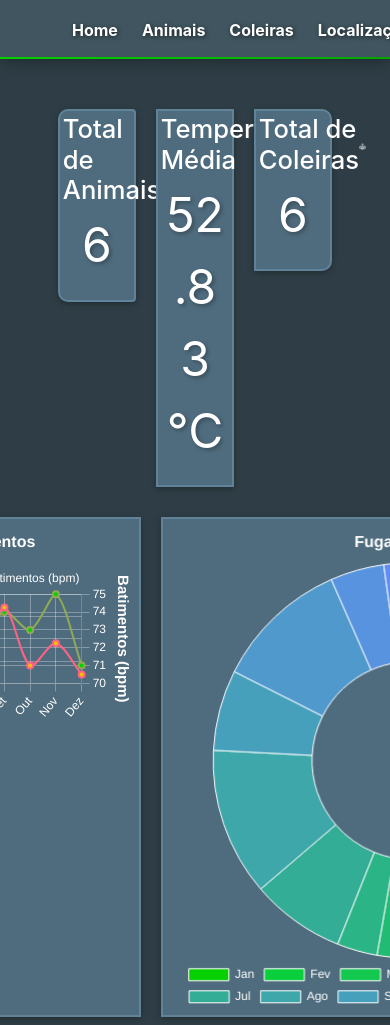
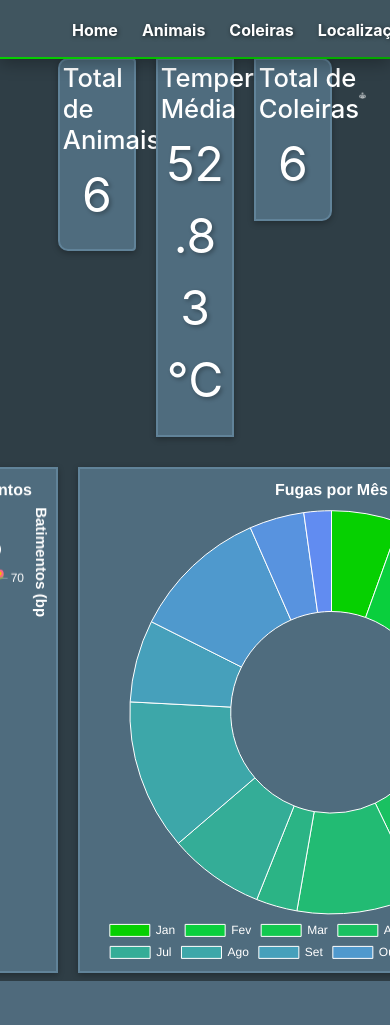
Before and after one commit to bubatag/crud-express, a Node server app: page /index in a window 390 px wide; the page is wider, and only the part inside the window is pictured. After the commit the page ends 981 px from the top of that part, so only its background shows below. Run offline with Node 20, Linux system fonts and the light colour scheme; data comes from the database, SQL or seed files in the repository; some libraries are stand-ins or nearby versions.

Commit message:
Ajustes na responsividade da Dashboard

```diff
--- a/public/css/charts.css
+++ b/public/css/charts.css
@@ -184,7 +184,7 @@
   display: flex;
   gap: 20px;
   justify-content: center;
-  width: 100%;
+  width: 70%;
   margin-top: 10px;
 }
 
@@ -194,6 +194,7 @@
   height: 500px;
   box-shadow: 0 2px 6px rgba(0, 0, 0, 0.3);
   border: solid 2px #618399;
+  height: 60vh;
 }
 
 .left-graph {
@@ -201,6 +202,7 @@
   border-top-left-radius: 10px;
   border-bottom-left-radius: 10px;
   padding: 1%;
+
 }
 
 .right-graph {
@@ -210,4 +212,5 @@
   display: flex;
   justify-content: center;
   padding: 1%;
+
 }
--- a/public/css/style.css
+++ b/public/css/style.css
@@ -6,7 +6,7 @@ html, body {
 
 
 body {
-  padding-top: 12vh; /* igual à altura da navbar */
+  padding-top: 6vh; /* igual à altura da navbar */
 }
 
 
--- a/views/index.ejs
+++ b/views/index.ejs
@@ -39,7 +39,7 @@
   <!-- Gráficos -->
   <div class="middle-section">
     <div class="left-graph">
-      <canvas id="multiAxisChart" width="400"></canvas>
+      <canvas id="multiAxisChart" width="150%" height="90%"></canvas>
 
       <script>
         const ctxLine = document.getElementById('multiAxisChart').getContext('2d');
@@ -145,7 +145,7 @@
       </script>
     </div>
     <div class="right-graph">
-      <canvas id="fugasChart" width="400" height="400"></canvas>
+      <canvas id="fugasChart" width="100%" height="90%"></canvas>
 
               <script>
                 const ctxFugas = document.getElementById('fugasChart');
```
